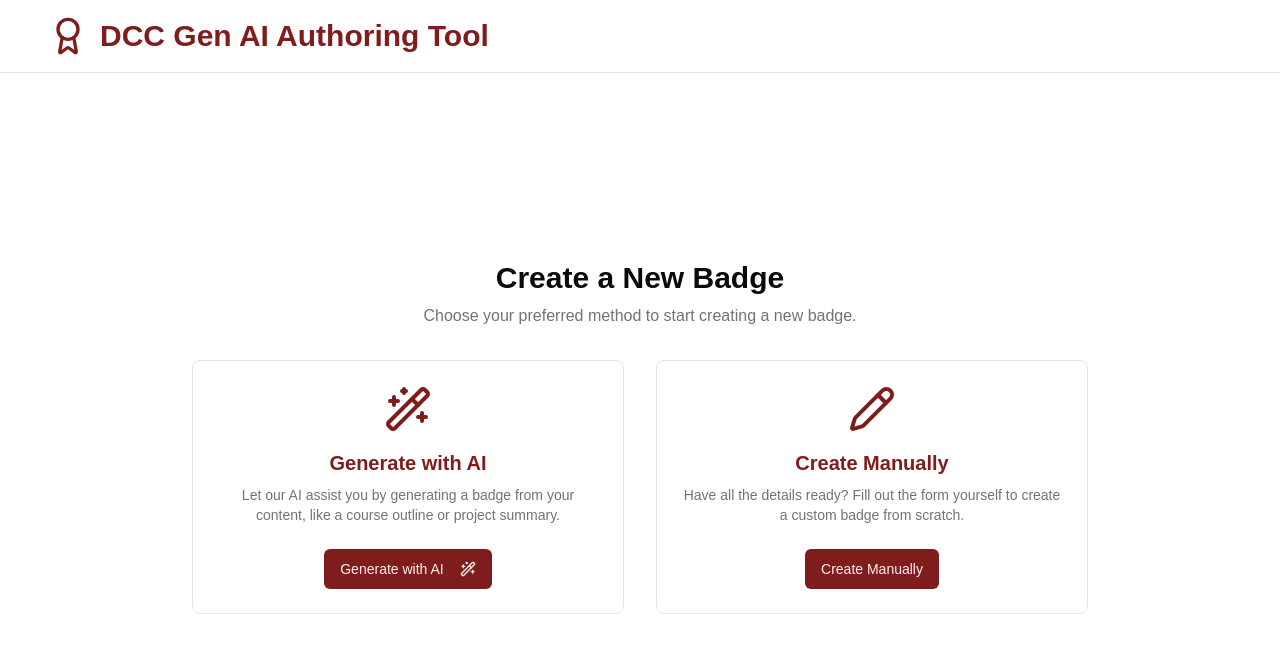
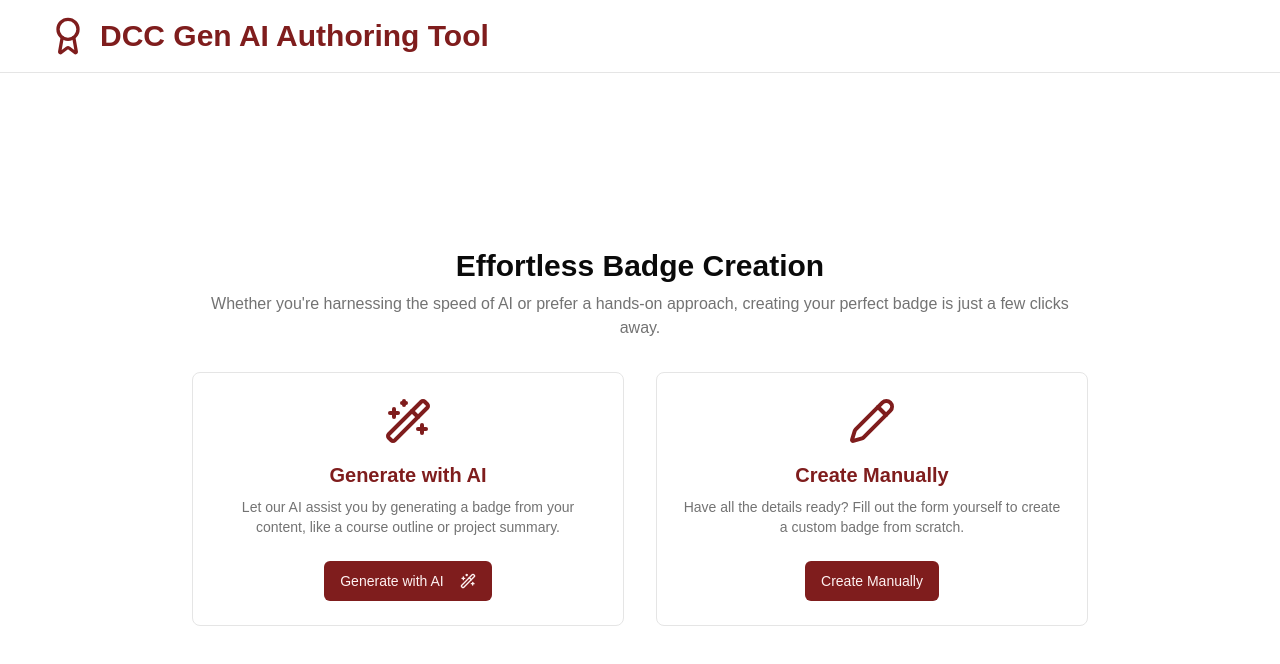
Before and after one commit to oneorigin-2-0/dcc-credential-co-writer, a Next.js app in the folder frontend/: page / in a window 1280 px wide. Shown: the top 664 px of the page. Built offline with nearby package versions, Linux system fonts and the light colour scheme.

Commit message:
Make the following changes:
,

Find this element:

  <div>

with the te

```diff
--- a/frontend/src/app/page.tsx
+++ b/frontend/src/app/page.tsx
@@ -23,9 +23,9 @@ export default function LandingPage() {
       <main className="flex-1 container mx-auto p-4 md:p-8 flex items-center justify-center">
         <div className="w-full max-w-4xl text-center">
           <div>
-            <h2 className="text-3xl font-bold">Create a New Badge</h2>
+            <h2 className="text-3xl font-bold">Effortless Badge Creation</h2>
             <p className="text-muted-foreground mt-2">
-              Choose your preferred method to start creating a new badge.
+              Whether you're harnessing the speed of AI or prefer a hands-on approach, creating your perfect badge is just a few clicks away.
             </p>
           </div>
           <div>
```
